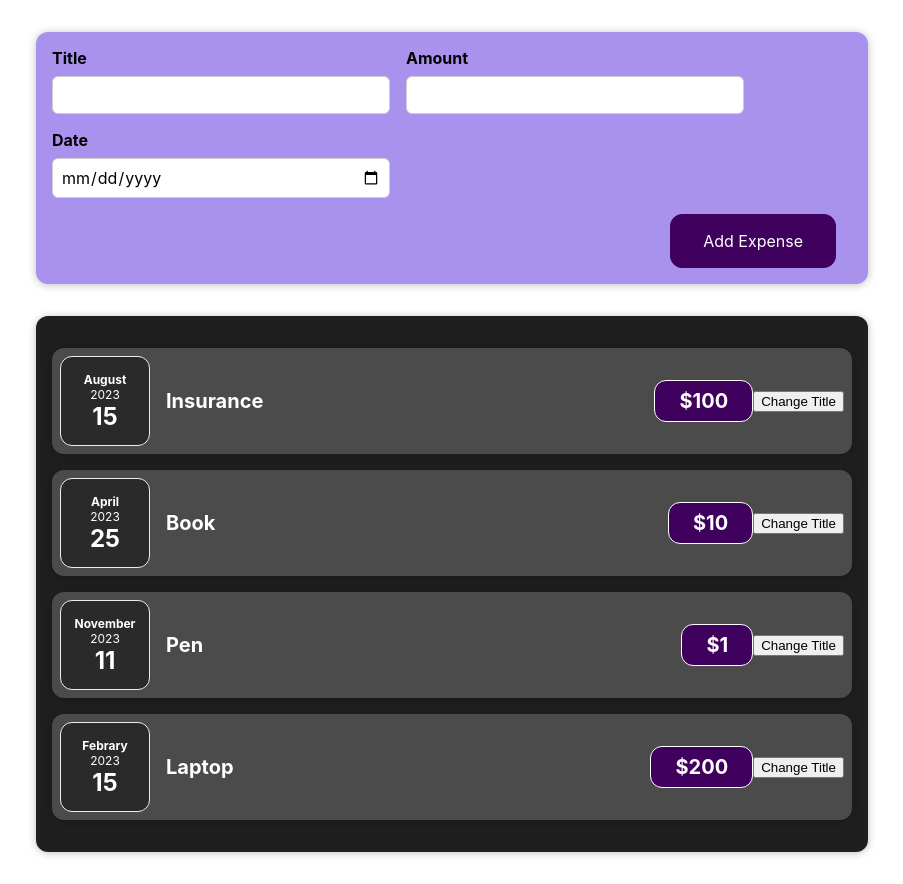
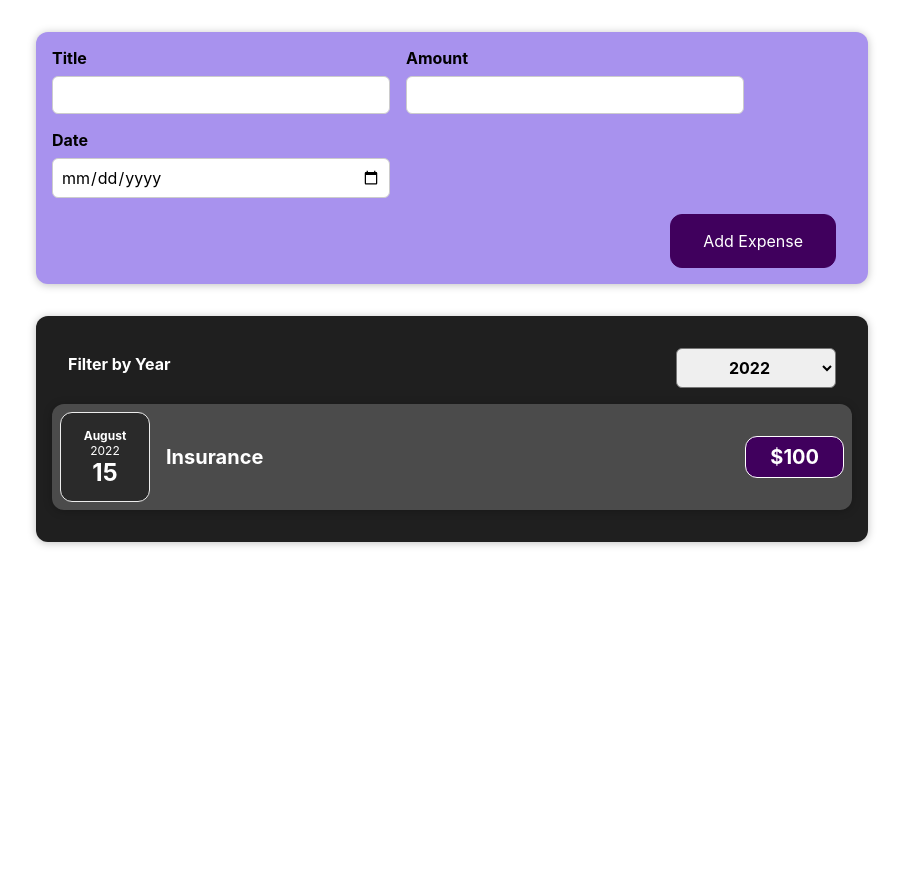
Before and after one commit to MdAbdullahAnwar/Expense-Tracker-using-React, a React (Vite) app: page / in a window 1280 px wide. Shown: the whole page, without its empty margins (188-1091 px from the left). After the commit the page ends 800 px from the top, so only its background shows below. Built offline with nearby package versions, Linux system fonts and the light colour scheme.

Commit message:
Adding Filter by Year Feature

```diff
--- a/src/App.jsx
+++ b/src/App.jsx
@@ -1,18 +1,22 @@
+import React, { useState } from 'react'
 import './App.css'
 import Expenses from './components/Expenses/Expenses'
 import NewExpense from './components/NewExpense/NewExpense'
 
-function App() {
+const DUMMY_EXPENSES = [
+  {id:'1', date: new Date(2022, 7, 15), title:'Insurance', price: 100},
+  {id:'2', date: new Date(2023, 3, 25), title:'Book', price: 10},
+  {id:'3', date: new Date(2024, 10, 11), title:'Pen', price: 1},
+  {id:'4', date: new Date(2023, 1, 15), title:'Laptop', price: 200}
+];
 
-  const expenses = [
-    {id:'1', date: new Date(2023, 7, 15), title:'Insurance', price: 100},
-    {id:'2', date: new Date(2023, 3, 25), title:'Book', price: 10},
-    {id:'3', date: new Date(2023, 10, 11), title:'Pen', price: 1},
-    {id:'4', date: new Date(2023, 1, 15), title:'Laptop', price: 200}
-  ]
+const App = () => {
+  const [expenses, setExpenses] = useState(DUMMY_EXPENSES)
 
   const addExpenseHandler = (expense) => {
-    console.log(expense);
+    setExpenses((prevExpenses) => {
+      return [expense, ...prevExpenses];
+    })
   }
 
   return (
--- a/src/components/Expenses/ExpenseItem.jsx
+++ b/src/components/Expenses/ExpenseItem.jsx
@@ -5,20 +5,13 @@
 
 const ExpenseItem = (props) => {
 
-  const [title, setTitle] = useState(props.title);
-
-  function buttonClickHandler(){
-    setTitle("New Title");
-  }
-
   return (
     <Card className='expense-item'>
       <ExpenseDate date={props.date} />
       <div className='expense-item__description'>
-        <h2>{title}</h2>
+        <h2>{props.title}</h2>
         <div className='expense-item__price'>${props.price}</div>
       </div>
-      <button onClick={buttonClickHandler}>Change Title</button>
     </Card>
   )
 }
--- a/src/components/Expenses/Expenses.jsx
+++ b/src/components/Expenses/Expenses.jsx
@@ -1,12 +1,27 @@
-import React from 'react'
+import React, { useState } from 'react'
 import './Expenses.css'
 import ExpenseItem from './ExpenseItem'
+import ExpensesFilter from './ExpensesFilter'
 import Card from '../UI/Card'
 
 const Expenses = (props) => {
+  const [filteredYear, setFilteredYear] = useState('2022');
+
+  const changeFilterHandler = (selectedYear) => {
+    setFilteredYear(selectedYear);
+  }
+
+  const filteredExpenses = props.expenses.filter((expense)=>{
+    return expense.date.getFullYear().toString() === filteredYear;
+  })
+
   return (
     <Card className='expenses'>
-      {props.expenses.map((expense, index) => {
+      <ExpensesFilter
+        selected={filteredYear}
+        onChangeFilter={changeFilterHandler}
+      />
+      {filteredExpenses.map((expense, index) => {
         return(
           <ExpenseItem
             key={expense.id}
--- /dev/null
+++ b/src/components/Expenses/ExpensesFilter.css
@@ -0,0 +1,24 @@
+.expenses-filter {
+    color: white;
+    padding: 0 1rem;
+  }
+
+  .expenses-filter__control {
+    display: flex;
+    width: 100%;
+    align-items: center;
+    justify-content: space-between;
+    margin: 1rem 0;
+  }
+
+  .expenses-filter label {
+    font-weight: bold;
+    margin-bottom: 0.5rem;
+  }
+
+  .expenses-filter select {
+    font: inherit;
+    padding: 0.5rem 3rem;
+    font-weight: bold;
+    border-radius: 6px;
+  }
--- /dev/null
+++ b/src/components/Expenses/ExpensesFilter.jsx
@@ -0,0 +1,24 @@
+import React from 'react'
+import './ExpensesFilter.css'
+
+const ExpensesFilter = (props) => {
+
+    const dropdownChangeHandler = (event) => {
+       props.onChangeFilter(event.target.value);
+    }
+
+    return (
+    <div className="expenses-filter">
+      <div className="expenses-filter__control">
+        <label>Filter by Year</label>
+        <select value={props.selected} onChange={dropdownChangeHandler}>
+            <option value="2022">2022</option>
+            <option value="2023">2023</option>
+            <option value="2024">2024</option>
+        </select>
+      </div>
+    </div>
+  )
+}
+
+export default ExpensesFilter
--- a/src/components/NewExpense/ExpenseForm.jsx
+++ b/src/components/NewExpense/ExpenseForm.jsx
@@ -23,7 +23,7 @@
     event.preventDefault();
     const expenseData = {
         title: enteredTitle,
-        amount: enteredAmount,
+        price: enteredAmount,
         date: new Date(enteredDate),
     };
 
@@ -58,8 +58,8 @@
             <input type="date"
                 id="date"
                 value={enteredDate}
-                min="2023-01-01"
-                max="2025-01-01"
+                min="2022-01-01"
+                max="2024-12-31"
                 onChange={dateChangeHandler}/>
         </div>
       </div>
```
